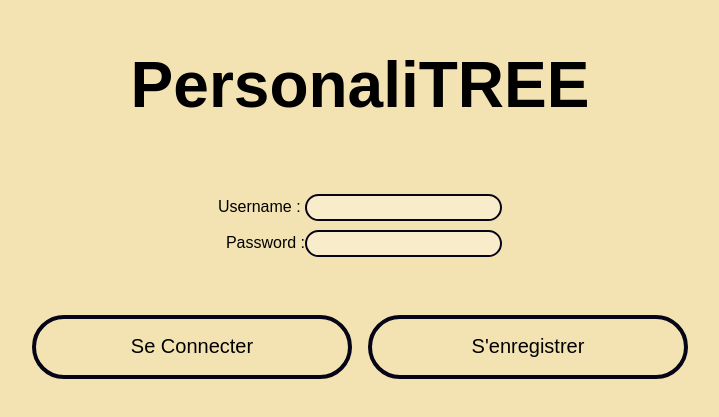
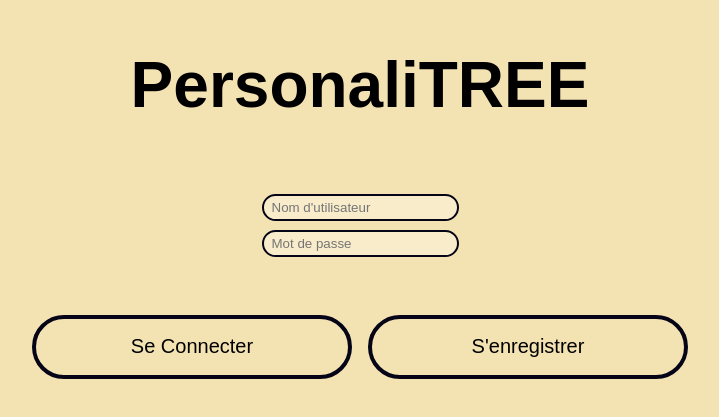
Before and after one commit to XamTV/Protojam-team-B, a React (Vite) app in the folder client/: page / in a window 1280 px wide. Shown: the part 193-610 px from the top of the page, without its empty margins (280-999 px from the left). Built offline with nearby package versions, Linux system fonts and the light colour scheme; a web font is replaced by a local one.

Commit message:
secured links, made some visual changes on login page

```diff
--- a/client/src/components/Navbar.jsx
+++ b/client/src/components/Navbar.jsx
@@ -1,14 +1,17 @@
 import { Link } from "react-router-dom";
 import "../style/Navbar.scss";
+import { useData } from "../context/Authcontext";
 
 function Navbar() {
+  const { user } = useData();
+
   return (
     <section className="NavbarComponent">
       <h1>PersonaliTREE</h1>
       <nav className="navBar">
-        <Link to="/home">Home</Link>
-        <Link to="/quizz">Quizz</Link>
-        <Link to="/team">Team</Link>
+        <Link to={user === null ? "/*" : "/home"}>Home</Link>
+        <Link to={user === null ? "/*" : "/quizz"}>Quizz</Link>
+        <Link to={user === null ? "/*" : "/team"}>Team</Link>
         <Link to="/">Se Deco</Link>
       </nav>
     </section>
--- a/client/src/pages/Login.jsx
+++ b/client/src/pages/Login.jsx
@@ -1,11 +1,9 @@
 import { useState } from "react";
 import { useNavigate } from "react-router-dom";
+import axios from "axios";
 import { useData } from "../context/Authcontext";
 
-import axios from "axios";
-
 import "../style/Login.scss";
-
 
 function Login() {
   const [username, setUsername] = useState("");
@@ -41,8 +39,10 @@ function Login() {
     axios
       .post(`${import.meta.env.VITE_SSH_URL}register`, myJSON)
       .then((res) => {
+        if (res.data !== "" && password !== "") {
           setUser({ username: res.data });
           navigate("/home");
+        }
       });
   };
 
@@ -51,9 +51,9 @@ function Login() {
       <h1>PersonaliTREE</h1>
       <div className="champs">
         <form className="username">
-        <label htmlFor="username">Username : </label>
           <input
             className="profile-input"
+            placeholder="Nom d'utilisateur"
             type="text"
             value={username}
             onChange={handleUsername}
@@ -63,9 +63,9 @@ function Login() {
           />
         </form>
         <form className="password">
-        <label htmlFor="pass">Password :</label>
           <input
             className="profile-input"
+            placeholder="Mot de passe"
             type="password"
             id="pass"
             name="password"
@@ -80,7 +80,11 @@ function Login() {
           Se Connecter
         </button>
 
-      <button type="button" className="profile-button" onClick={handleRegister}>
+        <button
+          type="button"
+          className="profile-button"
+          onClick={handleRegister}
+        >
           S'enregistrer
         </button>
       </div>
```
Lines whose indentation alone changed are shown as unchanged.
